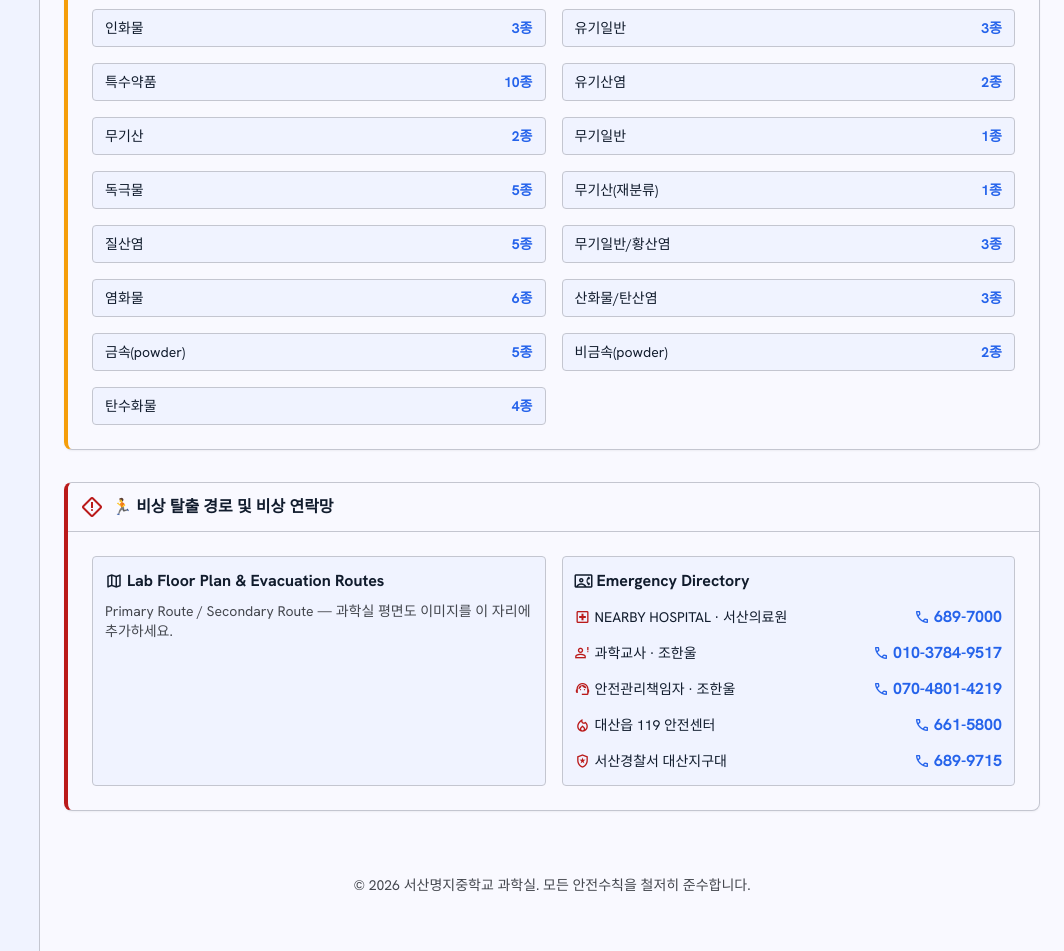
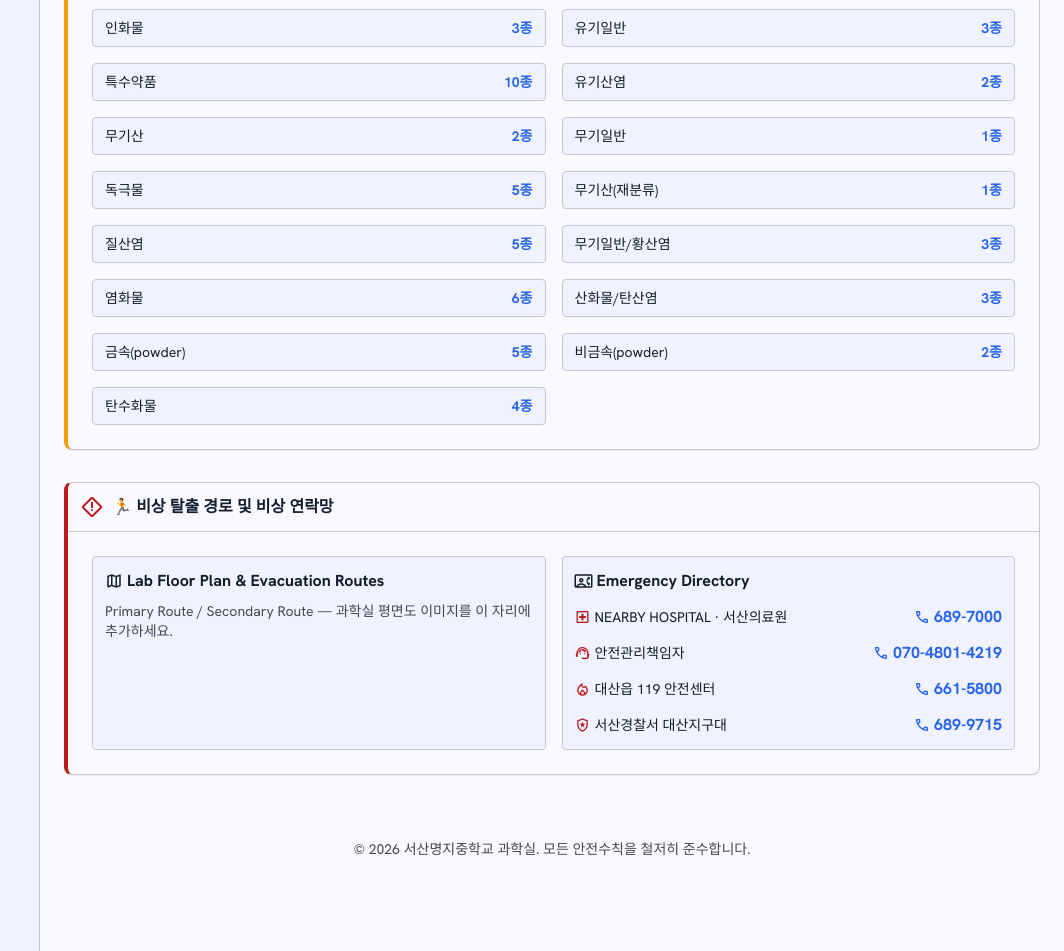
Before and after one commit to magicluffy1-tech/science-room, a plain HTML site: page index.html in a window 1280 px wide and 1909 px high. Shown: the part 958-1909 px from the top of the page, without its empty margins (216-1280 px from the left). Drawn offline with nearby package versions, Linux system fonts and the light colour scheme.

Commit message:
Update index.html

```diff
--- a/index.html
+++ b/index.html
@@ -186,11 +186,7 @@
             <a href="tel:0416897000" class="font-bold text-primary-container flex items-center gap-1"><span class="material-symbols-outlined text-[16px]">call</span> 689-7000</a>
           </div>
           <div class="flex items-center justify-between">
-            <span class="flex items-center gap-1 text-sm"><span class="material-symbols-outlined text-[16px] text-error">person_alert</span> 과학교사 · 조한울</span>
-            <a href="tel:01037849517" class="font-bold text-primary-container flex items-center gap-1"><span class="material-symbols-outlined text-[16px]">call</span> 010-3784-9517</a>
-          </div>
-          <div class="flex items-center justify-between">
-            <span class="flex items-center gap-1 text-sm"><span class="material-symbols-outlined text-[16px] text-error">support_agent</span> 안전관리책임자 · 조한울</span>
+            <span class="flex items-center gap-1 text-sm"><span class="material-symbols-outlined text-[16px] text-error">support_agent</span> 안전관리책임자</span>
             <a href="tel:07048014219" class="font-bold text-primary-container flex items-center gap-1"><span class="material-symbols-outlined text-[16px]">call</span> 070-4801-4219</a>
           </div>
           <div class="flex items-center justify-between">
```
